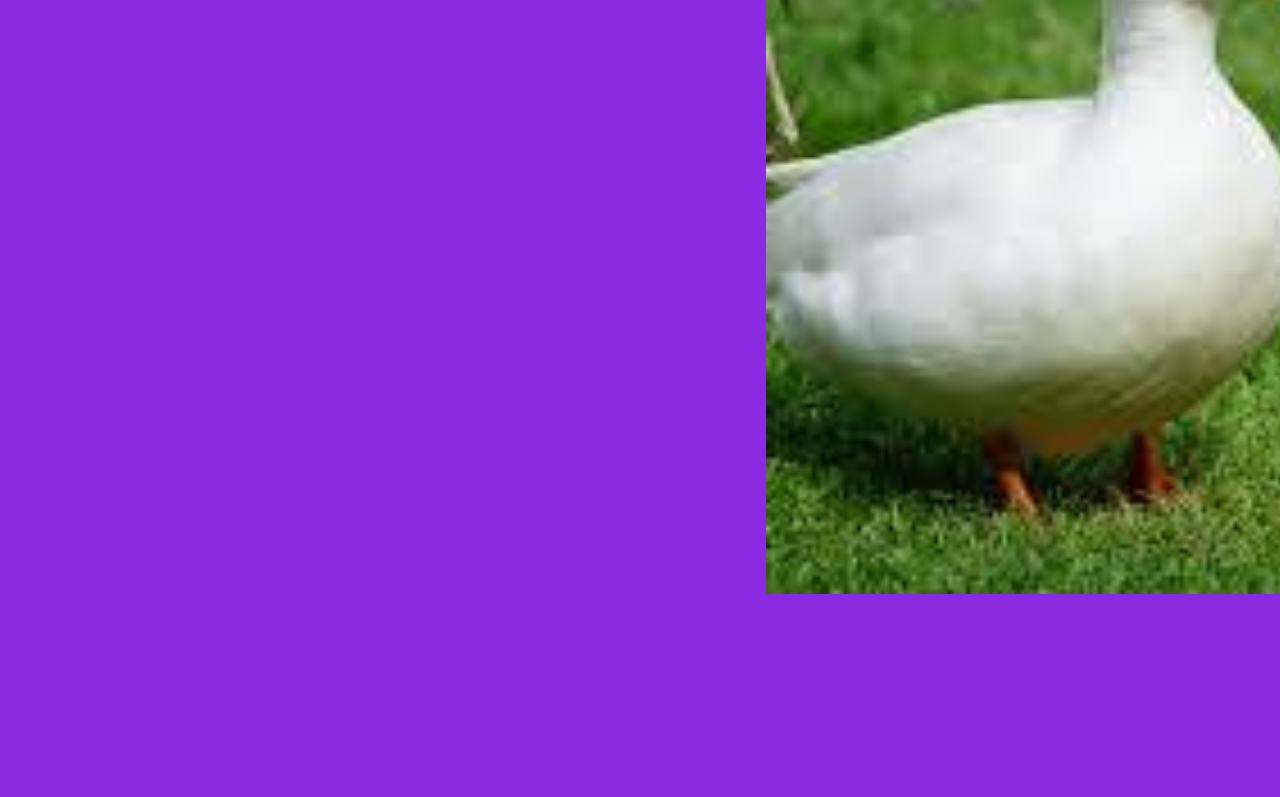
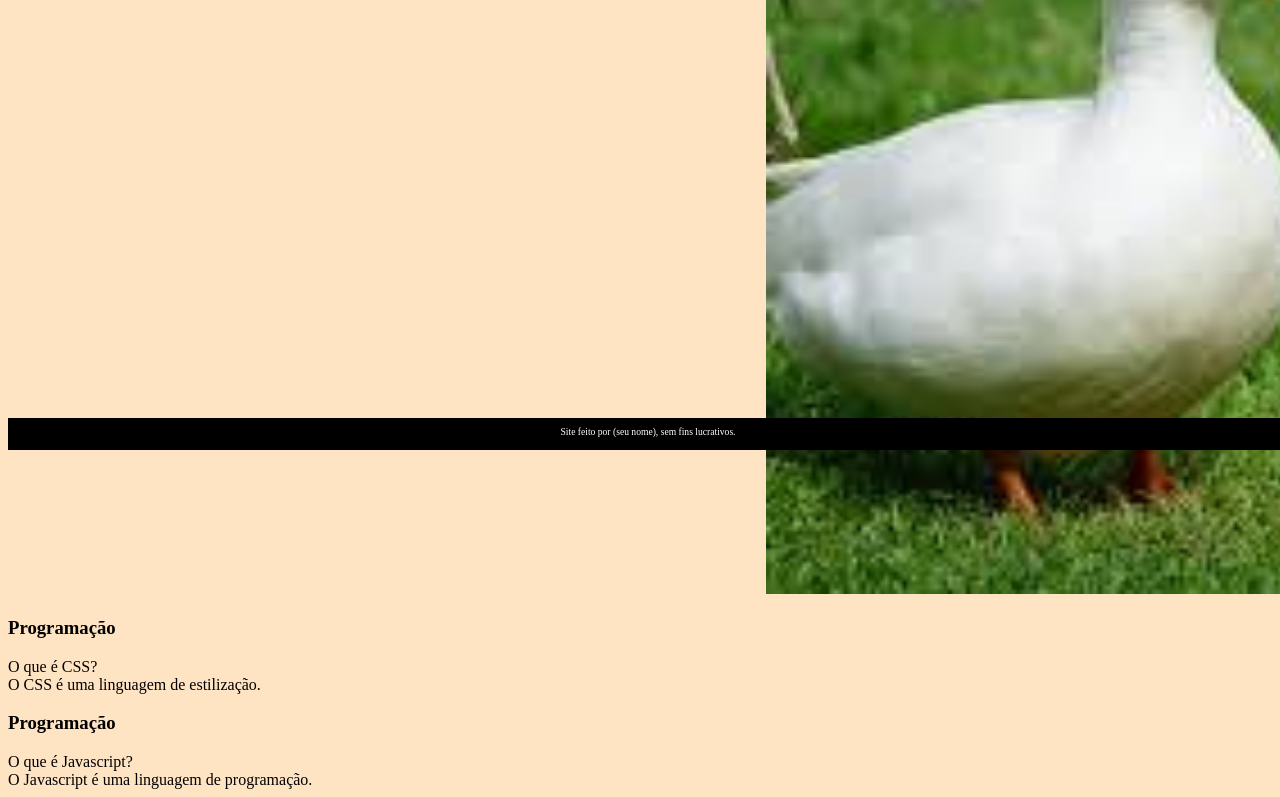
Before and after one commit to Ashley-desing/Kinich, a plain HTML site: page index.html in a window 1280 px wide. Shown: the part 350-1147 px from the top of the page. Before the commit the page ends 956 px from the top, so only its background shows below. Drawn offline with Linux system fonts and the light colour scheme.

Commit message:
Add files via upload

```diff
--- a/index.html
+++ b/index.html
@@ -16,3 +16,53 @@
 </body>
 
 </html>
+<body>
+
+<main>
+<section id=container>
+<article class=”cartao”>
+
+<div class=”cartao__conteudo”>
+
+<h3>Programação</h3>
+
+<div class=”cartao__conteudo__pergunta”>
+
+O que é CSS?
+
+</div>
+
+<div class=”cartao__conteudo__resposta”>
+
+O CSS é uma linguagem de estilização.
+
+</div>
+
+</div>
+
+</article>
+<article class=”cartao”>
+
+<div class=”cartao__conteudo”>
+
+<h3>Programação</h3>
+
+<div class=”cartao__conteudo__pergunta”>
+
+O que é Javascript?
+
+</div>
+
+<div class=”cartao__conteudo__resposta”>
+
+O Javascript é uma linguagem de programação.</div>
+
+</div>
+
+</article>
+</section>
+</main>
+
+<footer>
+<p>Site feito por (seu nome), sem fins lucrativos.</p>
+</footer>
--- a/style.css
+++ b/style.css
@@ -6,3 +6,36 @@ img {
     margin-left: 60%;
     width: 70%;
 }
+    body {
+
+background-color: bisque;
+
+font-family: Bai Jamjuree;
+
+}
+
+footer {
+
+background-color: black;
+
+color: white;
+
+position: fixed;
+
+bottom: 0;
+
+width: 100%;
+
+height: 2rem;
+
+}
+
+footer p {
+
+text-align:center;
+
+font-size: 0.6rem;
+
+margin-top: 0.5rem;
+
+}
```
